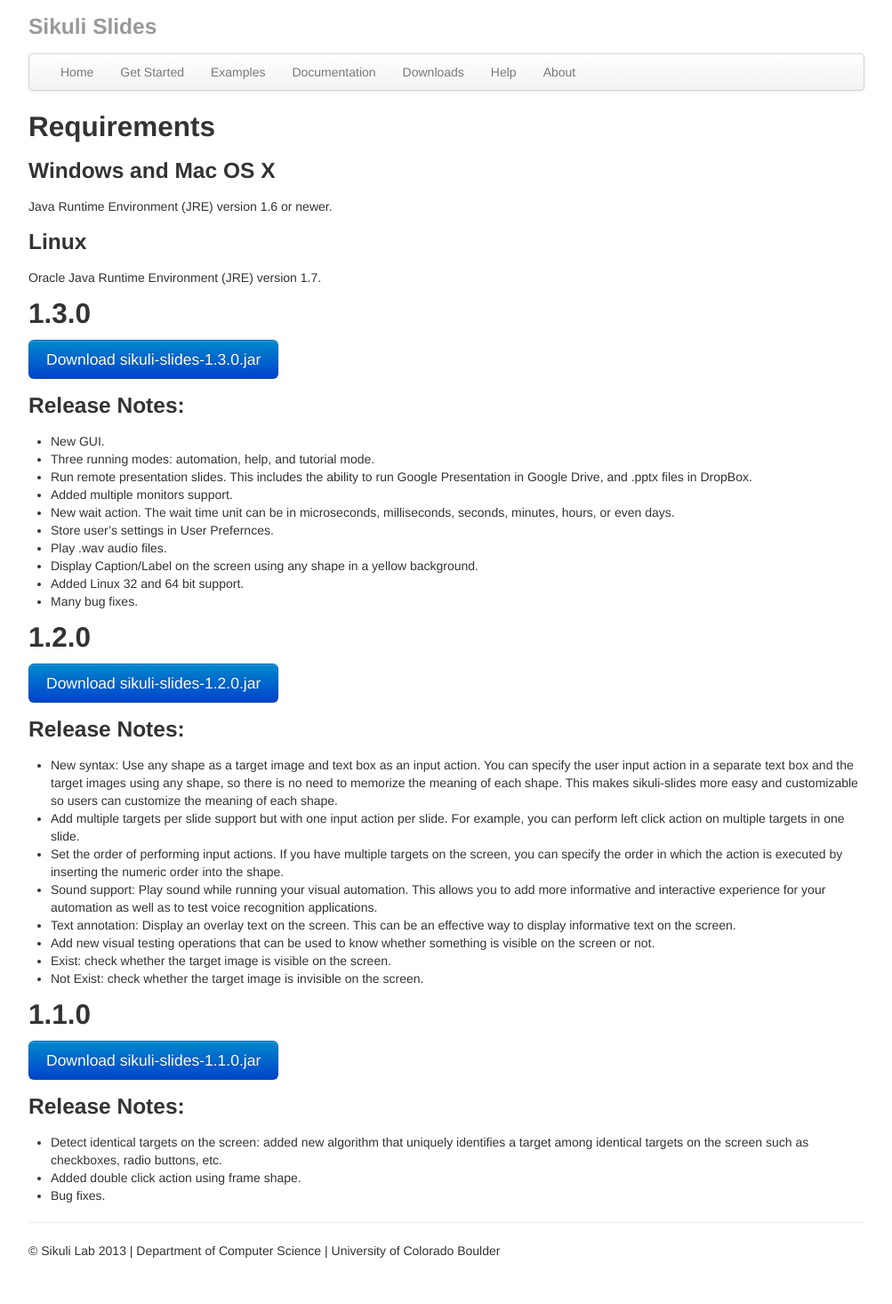
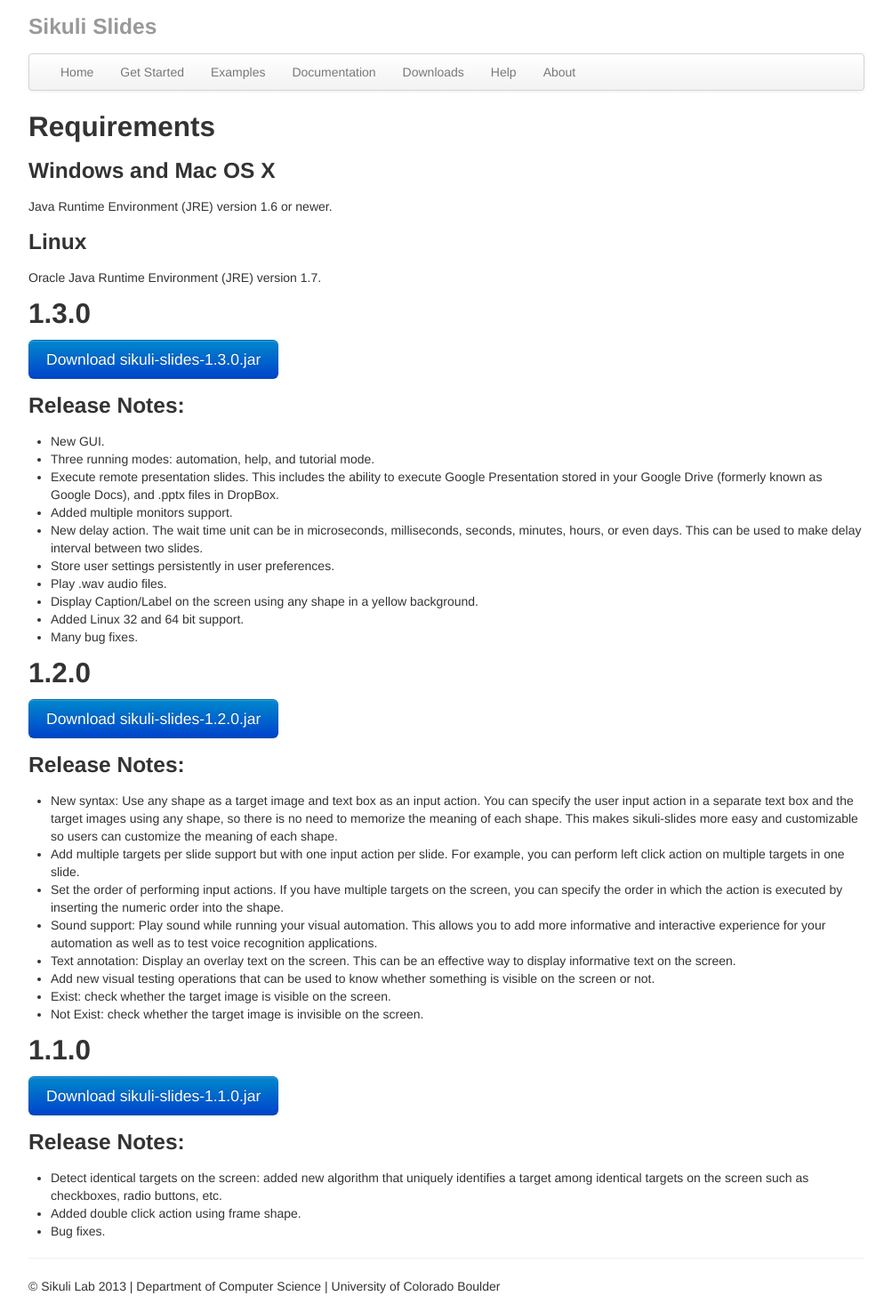
Before and after one commit to sikuli/sikuli-slides, a Jekyll site: the page built from downloads.md, in a window 1280 px wide. Shown: the whole page at 89% size, without its empty margins (138-1141 px from the left). Built offline with Jekyll 4.4.1, drawn with Linux system fonts in a browser that asks for light colours; before the commit the page ends 1426 px from its top, so only the background shows below that.

```diff
--- a/downloads.md
+++ b/downloads.md
@@ -21,10 +21,10 @@ Download sikuli-slides-1.3.0.jar
 
 * New GUI.
 * Three running modes: automation, help, and tutorial mode.
-* Run remote presentation slides. This includes the ability to run Google Presentation in Google Drive, and .pptx files in DropBox.
+* Execute remote presentation slides. This includes the ability to execute Google Presentation stored in your Google Drive (formerly known as Google Docs), and .pptx files in DropBox.
 * Added multiple monitors support.
-* New wait action. The wait time unit can be in microseconds, milliseconds, seconds, minutes, hours, or even days.
-* Store user's settings in User Prefernces.
+* New delay action. The wait time unit can be in microseconds, milliseconds, seconds, minutes, hours, or even days. This can be used to make delay interval between two slides.
+* Store user settings persistently in user preferences.
 * Play .wav audio files.
 * Display Caption/Label on the screen using any shape in a yellow background.
 * Added Linux 32 and 64 bit support.
```
Also changed, not shown: _includes/gdrive.md (+1 -1 lines), about.md (+1 -1 lines), docs.md (+1 -1 lines), examples.md (+1 -1 lines), getting_started.md (+2 -2 lines).
